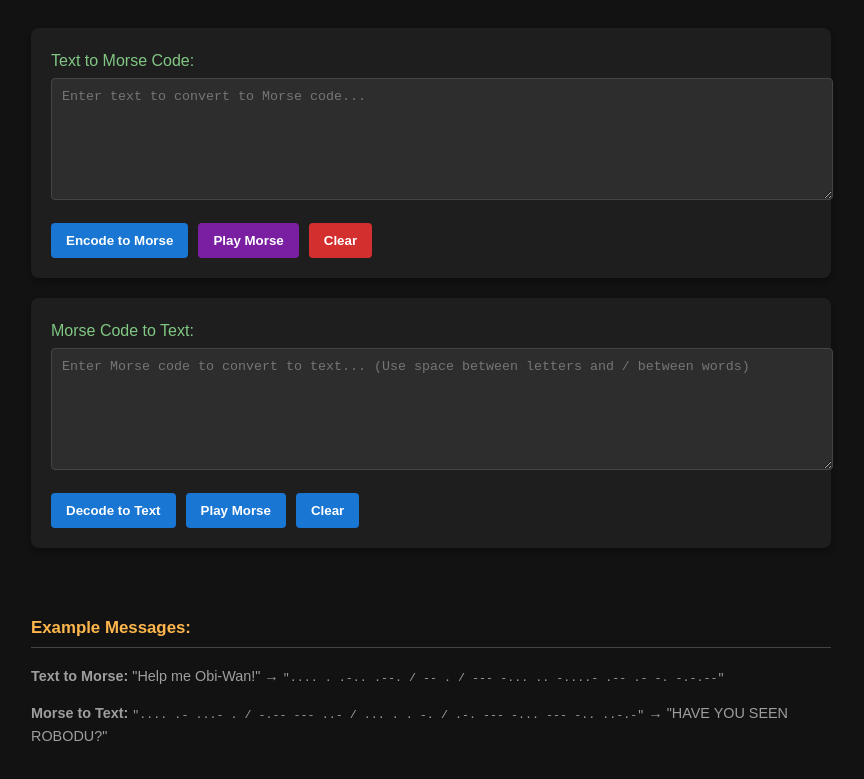
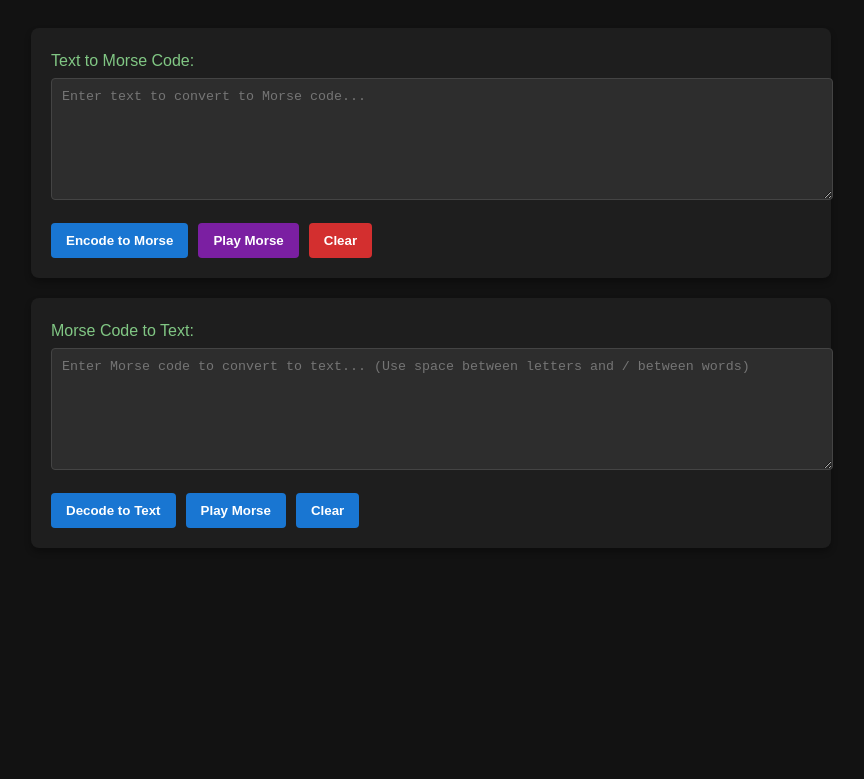
Before and after one commit to Pali-Pali/Morse-code, a plain HTML site: page index.html in a window 1280 px wide. Shown: the part 239-1018 px from the top of the page, without its empty margins (209-1073 px from the left). After the commit the page ends 807 px from the top, so only its background shows below. Drawn offline with Linux system fonts and the light colour scheme.

Commit message:
example messgae closed

```diff
--- a/index.html
+++ b/index.html
@@ -38,11 +38,11 @@
             </div>
         </div>
 
-        <div class="examples">
+      <!--   <div class="examples">
             <h3>Example Messages:</h3>
             <p><strong>Text to Morse:</strong> "Help me Obi-Wan!" → <code>".... . .-.. .--. / -- . / --- -... .. -....- .-- .- -. -.-.--"</code></p>
             <p><strong>Morse to Text:</strong> <code>".... .- ...- . / -.-- --- ..- / ... . . -. / .-. --- -... --- -.. ..-.-"</code> → "HAVE YOU SEEN ROBODU?"</p>
-        </div>
+        </div> -->
     </div>
 
     <script src="script.js"></script>
```
